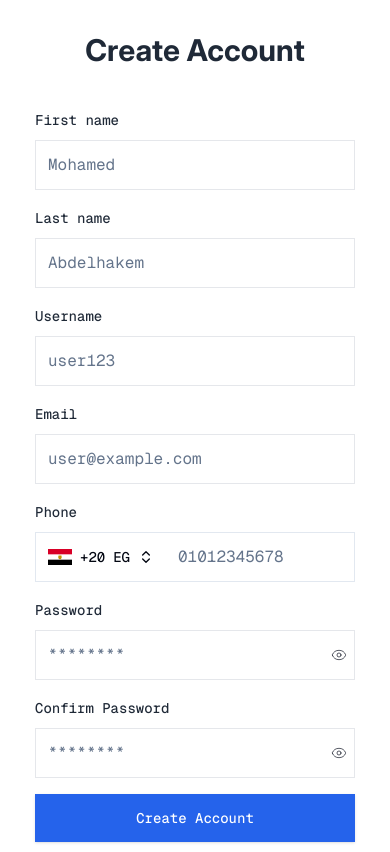
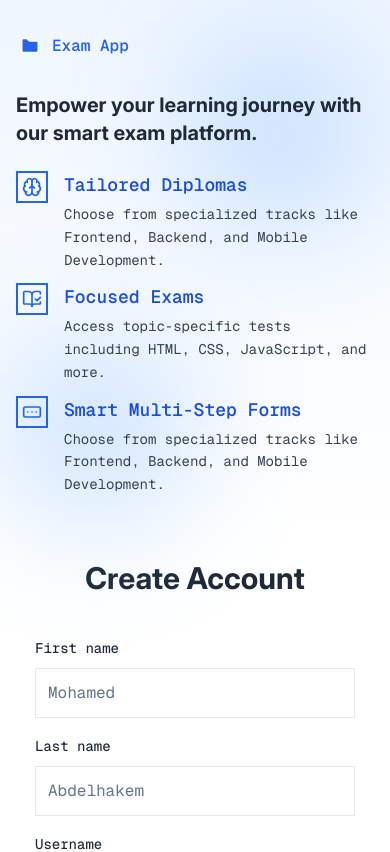
Before and after one commit to MohamedAbdelhakem17/exam-app, a Next.js app: page /register in a window 390 px wide. Shown: the top 852 px of the page. Built offline with nearby package versions, Linux system fonts and the light colour scheme.

Commit message:
refactor(auth): enhance layout and styling for authentication components

```diff
--- a/src/app/(auth)/_components/_layout/api-feedback.tsx
+++ b/src/app/(auth)/_components/_layout/api-feedback.tsx
@@ -12,7 +12,7 @@ export default function ApiFeedback({
   return (
     <div
       {...props}
-      className={`relative my-9 border border-red-600 bg-red-50 py-2 text-center text-red-600 ${props.className ?? ""}`}
+      className={`relative my-9 border border-red-600 bg-red-50 py-2 text-center text-red-600 w-full ${props.className ?? ""}`}
     >
       <CircleX
         strokeWidth={1}
--- a/src/app/(auth)/_components/_layout/auth-sidebar.tsx
+++ b/src/app/(auth)/_components/_layout/auth-sidebar.tsx
@@ -3,20 +3,20 @@ import { FolderCode } from "lucide-react";
 
 export default function AuthSidebar() {
   return (
-    <aside className="hidden lg:flex items-center justify-center px-4 sm:px-6 md:px-8 lg:px-12 relative bg-gradient-to-b from-blue-50 to-white backdrop-blur-[200px] h-full">
+    <aside className="flex items-center justify-center px-4 py-8 sm:px-6 sm:py-10 md:px-8 lg:px-12 lg:py-0 relative bg-gradient-to-b from-blue-50 to-white backdrop-blur-[200px] h-full">
       {/* Overlay */}
-      <div className="absolute bg-blue-400 rounded-full opacity-30 w-64 h-64 md:w-80 md:h-80 lg:w-96 lg:h-96 right-4 top-20 md:top-28 blur-3xl" />
-      <div className="absolute bottom-0 left-0 bg-blue-400 rounded-full opacity-30 w-64 h-64 md:w-80 md:h-80 lg:w-96 lg:h-96 blur-3xl" />
+      <div className="absolute bg-blue-400 rounded-full opacity-30 w-48 h-48 sm:w-64 sm:h-64 md:w-80 md:h-80 lg:w-96 lg:h-96 right-4 top-10 sm:top-20 md:top-28 blur-3xl" />
+      <div className="absolute bottom-0 left-0 bg-blue-400 rounded-full opacity-30 w-48 h-48 sm:w-64 sm:h-64 md:w-80 md:h-80 lg:w-96 lg:h-96 blur-3xl" />
 
       {/* Main Content */}
       <div className="w-full max-w-md lg:max-w-[28.625rem] relative">
         {/* Header */}
-        <header className="flex items-center gap-2 mb-16 md:mb-24">
+        <header className="flex items-center gap-2 mb-8 sm:mb-12 md:mb-16 lg:mb-24">
           {/* Icon */}
-          <FolderCode className="w-8 h-8 md:w-10 md:h-10 p-1 fill-blue-600 stroke-white" />
+          <FolderCode className="w-7 h-7 sm:w-8 sm:h-8 md:w-10 md:h-10 p-1 fill-blue-600 stroke-white" />
 
           {/* Label */}
-          <span className="text-lg md:text-xl font-semibold text-blue-600">
+          <span className="text-base sm:text-lg md:text-xl font-semibold text-blue-600">
             Exam App
           </span>
         </header>
@@ -24,12 +24,12 @@ export default function AuthSidebar() {
         {/* Content */}
         <div>
           {/* Title */}
-          <h2 className="text-2xl md:text-3xl font-bold leading-snug text-gray-800 mb-8 md:mb-10 lg:mb-14 font-inter">
+          <h2 className="text-xl sm:text-2xl md:text-3xl font-bold leading-snug text-gray-800 mb-6 sm:mb-8 md:mb-10 lg:mb-14 font-inter">
             Empower your learning journey with our smart exam platform.
           </h2>
 
           {/* Features List */}
-          <ul className="space-y-4 md:space-y-6">
+          <ul className="space-y-3 sm:space-y-4 md:space-y-6">
             {FEATURES.map((item, index) => {
               const Icon = item.Icon;
 
--- a/src/app/(auth)/forgot-password/[[...step]]/page.tsx
+++ b/src/app/(auth)/forgot-password/[[...step]]/page.tsx
@@ -1,5 +1,3 @@
-import { redirect } from "next/navigation";
-import { cookies } from "next/headers";
 import { CreatePassword, ForgotPassword, VerifyOTP } from "../_components";
 
 type Step = "/" | "verify-otp" | "create-password";
@@ -13,13 +11,6 @@ type ForgotPasswordPageProps = {
 export default function ForgotPasswordPage({
   params,
 }: ForgotPasswordPageProps) {
-  // Navigation
-  const isFromLogin = cookies().get("fromLogin");
-
-  if (!isFromLogin) {
-    redirect("/signin");
-  }
-
   // Variables
   const CURRENT_STEP: Step = params.step ?? "/";
 
@@ -30,7 +21,7 @@ export default function ForgotPasswordPage({
   };
 
   return (
-    <section className="flex flex-col items-center justify-center">
+    <section className="flex flex-col items-center justify-center min-h-screen">
       {/* Render current step  */}
       {STEPS_MAP[CURRENT_STEP]}
     </section>
--- a/src/app/(auth)/layout.tsx
+++ b/src/app/(auth)/layout.tsx
@@ -14,7 +14,7 @@ export default function AuthLayout({
   children: React.ReactNode;
 }>) {
   return (
-    <main className="grid min-h-screen grid-cols-1 lg:grid-cols-2">
+    <main className="flex flex-col lg:grid min-h-screen lg:grid-cols-2">
       {/* Side content */}
       <div className="lg:sticky lg:top-0 lg:h-screen lg:overflow-hidden">
         <AuthSidebar />
--- a/src/app/(auth)/login/page.tsx
+++ b/src/app/(auth)/login/page.tsx
@@ -8,7 +8,7 @@ export const metadata: Metadata = {
 
 export default function Login() {
   return (
-    <section className="flex flex-col items-center justify-center">
+    <section className="flex flex-col items-center justify-center min-h-screen">
       <FormLayout label="Login">
         <LoginForm />
       </FormLayout>
--- a/src/app/(dashboard)/_components/side-bar/index.tsx
+++ b/src/app/(dashboard)/_components/side-bar/index.tsx
@@ -1,14 +1,64 @@
+"use client";
+
+import { cn } from "@/lib/utils/cn";
+import { Menu as MenuIcon, X } from "lucide-react";
+import { useState } from "react";
 import Menu from "./menu";
 import SideBarHeader from "./side-bar-heder";
 
 export default function SideBar() {
+  const [isOpenSidebar, setIsOpenSidebar] = useState<boolean>(false);
+
+  const toggleMenu = () => {
+    setIsOpenSidebar((prev) => {
+      return !prev;
+    });
+  };
+  console.log(isOpenSidebar);
   return (
-    <aside className="bg-blue-50 min-h-screen w-md p-10 flex flex-col gap-y-16 fixed z-10 top-0 bottom-0 left-0">
-      {/* Header */}
-      <SideBarHeader />
+    <>
+      {/* Mobile Menu Button */}
+      <button
+        onClick={toggleMenu}
+        className="lg:hidden fixed top-4 right-4 z-40 p-2 bg-blue-500 text-white rounded-md shadow-lg hover:bg-blue-600 transition-colors"
+        aria-label="Open menu"
+      >
+        <MenuIcon className="w-6 h-6" />
+      </button>
 
-      {/* Menu */}
-      <Menu />
-    </aside>
+      {/* Backdrop Overlay for Mobile */}
+      {isOpenSidebar && (
+        <div
+          className="lg:hidden fixed inset-0 bg-black/50 z-40 transition-opacity"
+          onClick={toggleMenu}
+          aria-hidden="true"
+        />
+      )}
+
+      {/* Sidebar */}
+      <aside
+        className={cn(
+          "bg-blue-50 h-full w-md p-10 flex flex-col gap-y-16 lg:relative lg:translate-x-0 fixed top-0 left-0 z-50 transition-transform duration-300 ease-in-out",
+          isOpenSidebar
+            ? "translate-x-0"
+            : "-translate-x-full lg:translate-x-0",
+        )}
+      >
+        {/* Close Button for Mobile */}
+        <button
+          onClick={toggleMenu}
+          className="lg:hidden absolute top-4 right-4 p-2 text-gray-600 hover:text-gray-800 hover:bg-blue-100 rounded-md transition-colors"
+          aria-label="Close menu"
+        >
+          <X className="w-6 h-6" />
+        </button>
+
+        {/* Header */}
+        <SideBarHeader />
+
+        {/* Menu */}
+        <Menu />
+      </aside>
+    </>
   );
 }
--- a/src/app/(dashboard)/layout.tsx
+++ b/src/app/(dashboard)/layout.tsx
@@ -7,11 +7,15 @@ export default function RootLayout({
 }>) {
   return (
     <main className="min-h-screen flex">
-      {/* Side content */}
-      <SideBar />
+      {/* Sidebar - fixed on mobile, sticky on desktop */}
+      <div className="lg:sticky lg:top-0 lg:h-screen lg:overflow-hidden">
+        <SideBar />
+      </div>
 
       {/* Main content */}
-      <section className="ml-xxl flex-1 bg-gray-50">{children}</section>
+      <section className="lg:overflow-y-auto lg:h-screen flex-1 bg-gray-50 w-full">
+        {children}
+      </section>
     </main>
   );
 }
```
